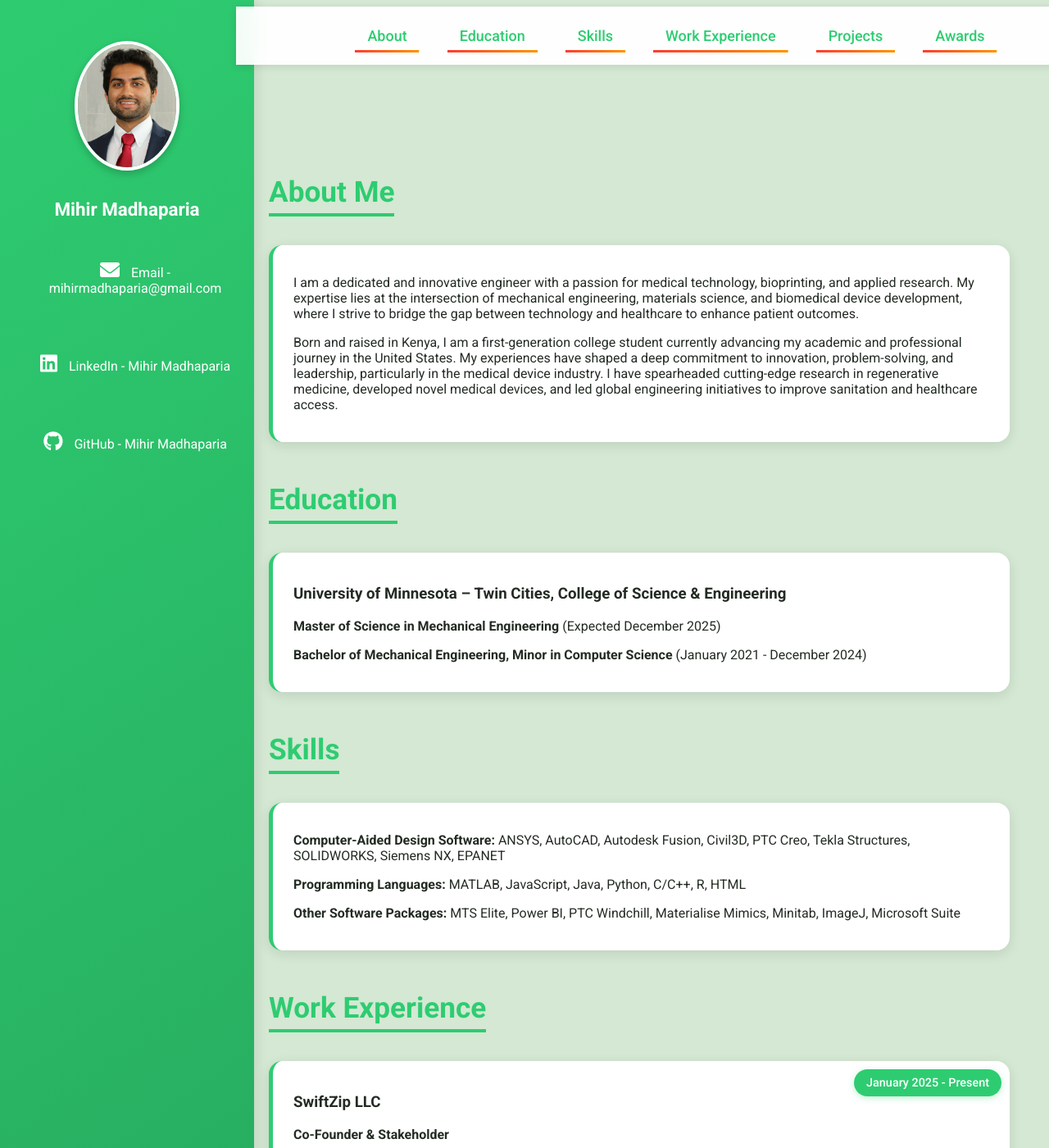
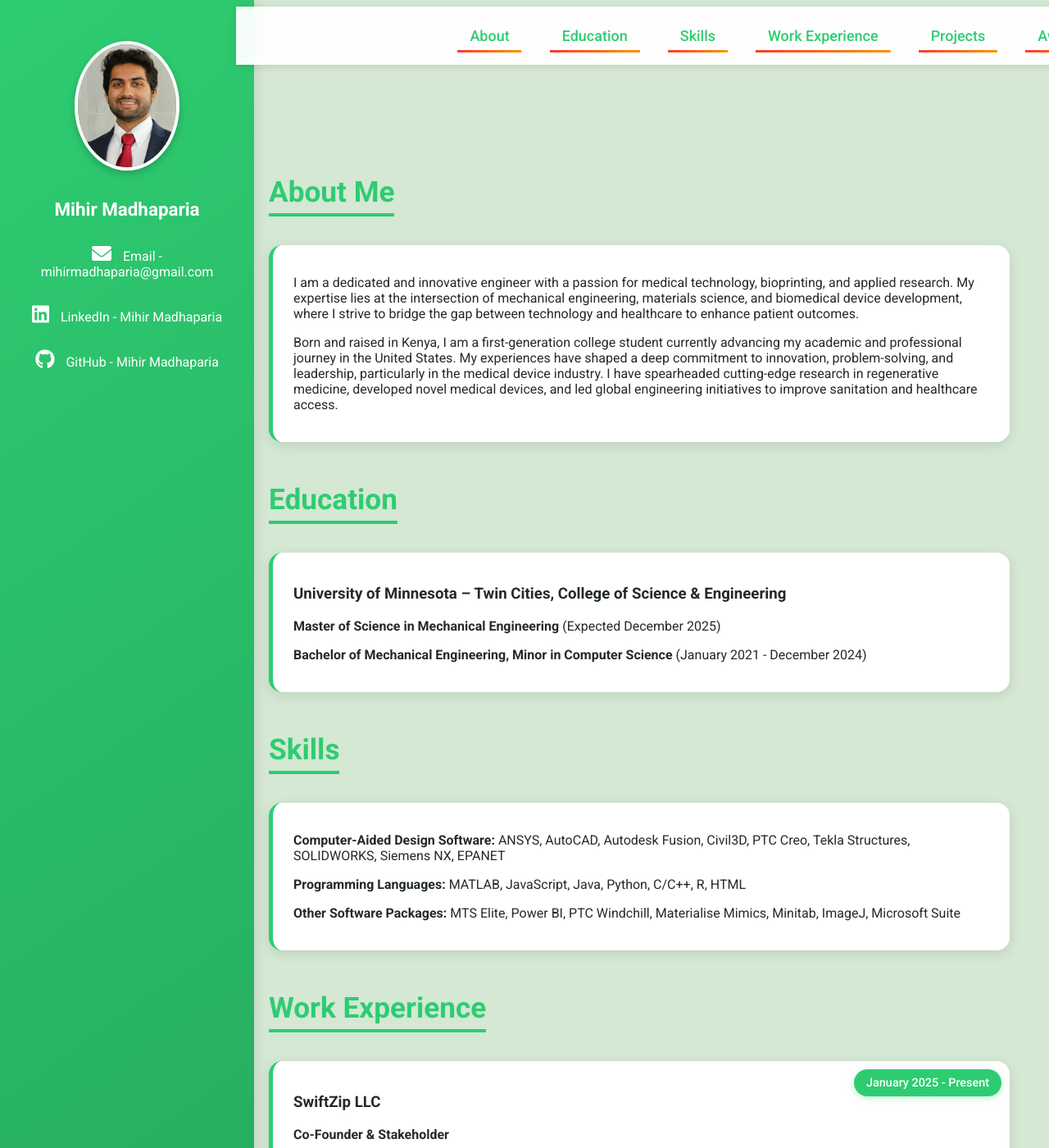
Before and after one commit to mihirmadhaparia/mihirmadhaparia.github.io, a Jekyll site: the page built from README.md, in a window 1280 px wide and 1400 px high. Shown: the whole window at 82% size. Built offline with Jekyll 4.4.1, drawn with Linux system fonts in a browser that asks for light colours; our own code applies the rules of GitHub Pages for plain Markdown files.

Commit message:
Restored to '4dada6c21aee3240fc2110e5f8273245a16aa7f2'
Replit-Restored-To: 4dada6c21aee3240fc2110e5f8273245a16aa7f2

```diff
--- a/assets/css/style.css
+++ b/assets/css/style.css
@@ -93,8 +93,7 @@
 nav {
     position: fixed;
     top: 0;
-    right: 0;
-    width: calc(100% - 250px);
+    width: 100%;
     background: #2F3E2F;
     padding: 20px 0;
     text-align: center;
@@ -230,31 +229,26 @@
 /* Responsive Design Adjustments */
 @media (max-width: 768px) {
     .side-panel {
-        position: relative;
         width: 100%;
         height: auto;
-        min-height: auto;
-        padding: 20px;
+        position: relative;
+        padding: 15px;
     }
 
     .side-panel .profile-pic {
-        width: 150px;
-        height: 150px;
-        margin: 10px auto;
+        width: 120px;
+        height: 120px;
     }
 
     .content {
         margin-left: 0;
-        padding: 20px;
-        width: 100%;
-        clear: both;
+        padding: 15px;
     }
 
     nav {
         position: sticky;
         top: 0;
         width: 100%;
-        background: #2F3E2F;
         z-index: 1000;
     }
 
@@ -263,36 +257,15 @@
         flex-wrap: wrap;
         justify-content: center;
         gap: 10px;
-        padding: 5px;
     }
 
     .nav-links a {
         padding: 8px 12px;
         font-size: 14px;
-        color: #F1EDE2;
     }
 
     .experience-box {
-        padding: 20px;
-        margin: 10px 0;
-        width: 100%;
-    }
-
-    body {
-        overflow-x: hidden;
-    }
-}
-
-    .contact-info {
-        display: flex;
-        flex-direction: column;
-        align-items: center;
-        gap: 10px;
-    }
-
-    .contact-info a {
-        width: 100%;
-        max-width: 300px;
+        padding: 15px;
     }
 }
 
```
Also changed, not shown: _layouts/default.html (+14 -0 lines), 1 other file.
